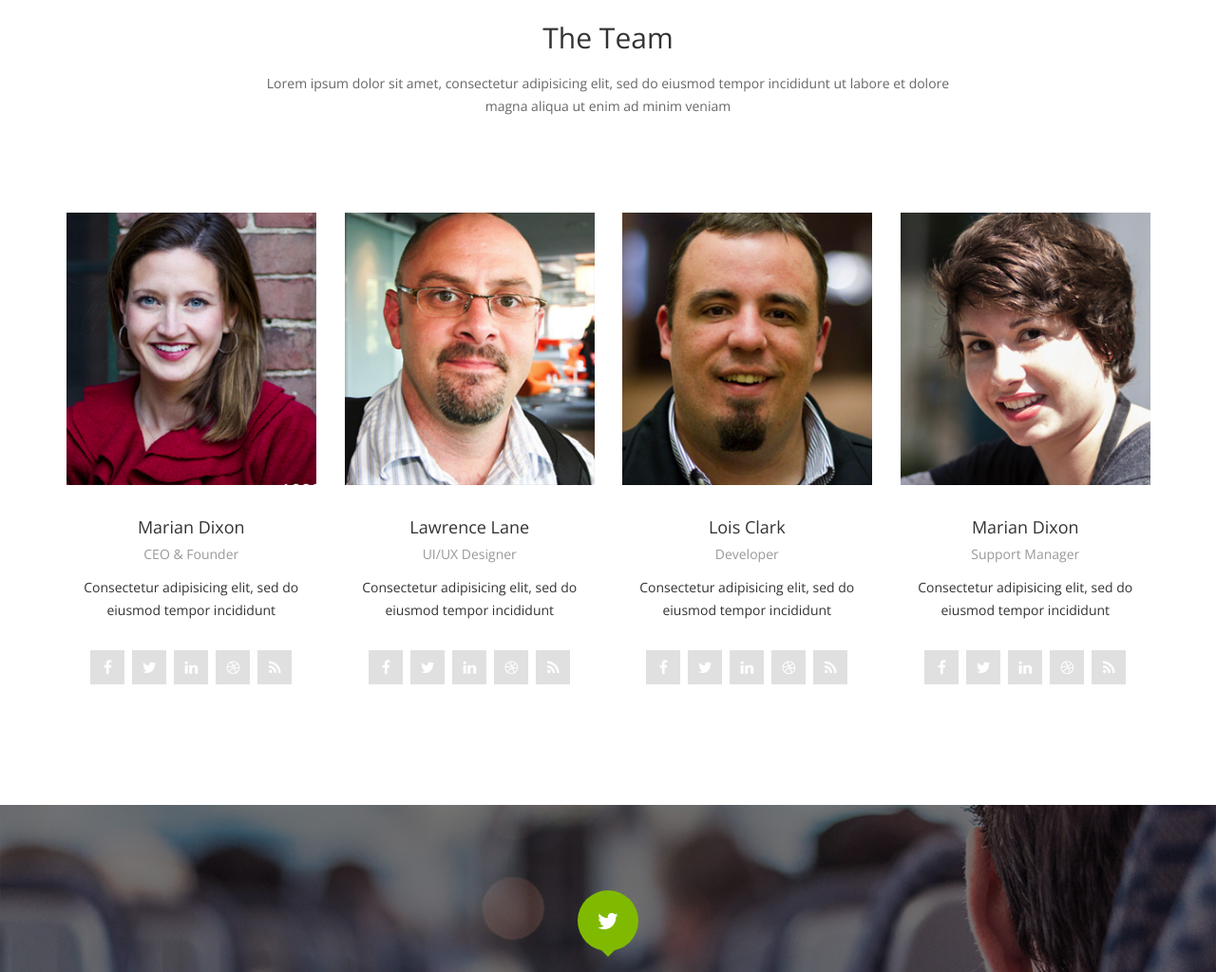
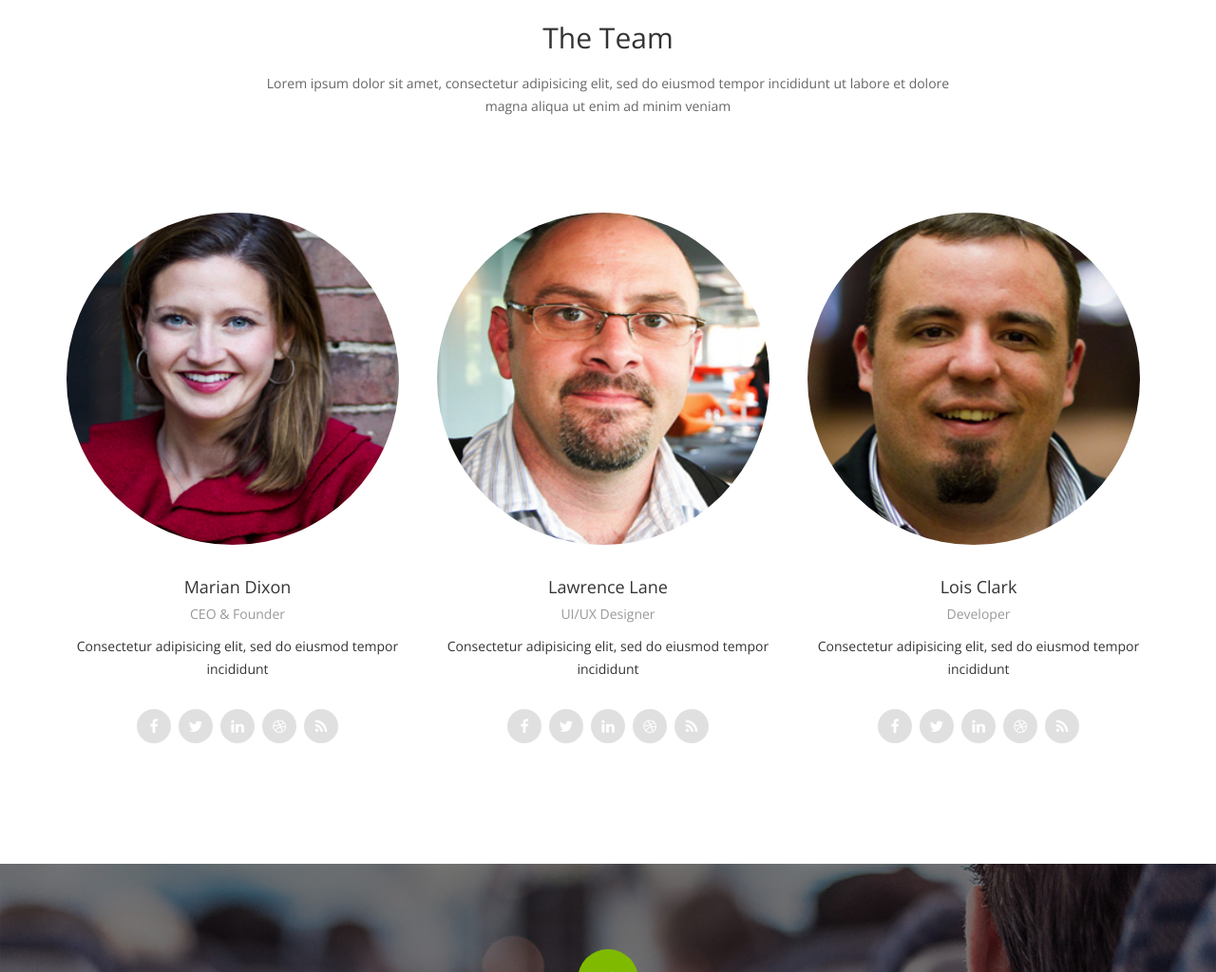
Before and after one commit to fanGroup/new-fan, a plain HTML site: page index.html in a window 1280 px wide. Shown: the part 3287-4311 px from the top of the page at 95% size. Drawn offline with nearby package versions, Linux system fonts and the light colour scheme; some packages are replaced by stand-ins of ours.

Commit message:
Change style of team section

```diff
--- a/css/main.css
+++ b/css/main.css
@@ -556,6 +556,9 @@ section {
   line-height: 36px;
   display: block;
   font-size: 16px;
+  border-radius: 18px;
+  -webkit-border-radius: 18px;
+  -moz-border-radius: 18px;
   opacity: 0.8;
 }
 
@@ -588,7 +591,12 @@ section {
 }
 
 #team .img-responsive {
-  width: 100%;
+  /*width: 100%;*/
+  height: 350px;
+  width: 350px;
+  border-radius: 175px;
+  -webkit-border-radius: 175px;
+  -moz-border-radius: 175px;
 }
 
 .member-info h3 {
--- a/index.html
+++ b/index.html
@@ -390,7 +390,7 @@
       </div>
       <div class="team-members">
         <div class="row">
-          <div class="col-sm-6 col-md-3">
+          <div class="col-md-4">
             <div class="team-member wow flipInY" data-wow-duration="1000ms" data-wow-delay="300ms">
               <div class="member-image">
                 <img class="img-responsive" src="images/team/1.jpg" alt="">
@@ -411,7 +411,7 @@
               </div>
             </div>
           </div>
-          <div class="col-sm-6 col-md-3">
+          <div class="col-md-4">
             <div class="team-member wow flipInY" data-wow-duration="1000ms" data-wow-delay="500ms">
               <div class="member-image">
                 <img class="img-responsive" src="images/team/2.jpg" alt="">
@@ -432,7 +432,7 @@
               </div>
             </div>
           </div>
-          <div class="col-sm-6 col-md-3">
+          <div class="col-md-4">
             <div class="team-member wow flipInY" data-wow-duration="1000ms" data-wow-delay="800ms">
               <div class="member-image">
                 <img class="img-responsive" src="images/team/3.jpg" alt="">
@@ -453,7 +453,7 @@
               </div>
             </div>
           </div>
-          <div class="col-sm-6 col-md-3">
+          <!-- <div class="col-sm-6 col-md-3">
             <div class="team-member wow flipInY" data-wow-duration="1000ms" data-wow-delay="1100ms">
               <div class="member-image">
                 <img class="img-responsive" src="images/team/4.jpg" alt="">
@@ -473,7 +473,7 @@
                 </ul>
               </div>
             </div>
-          </div>
+          </div>-->
         </div>
       </div>
     </div>
```
